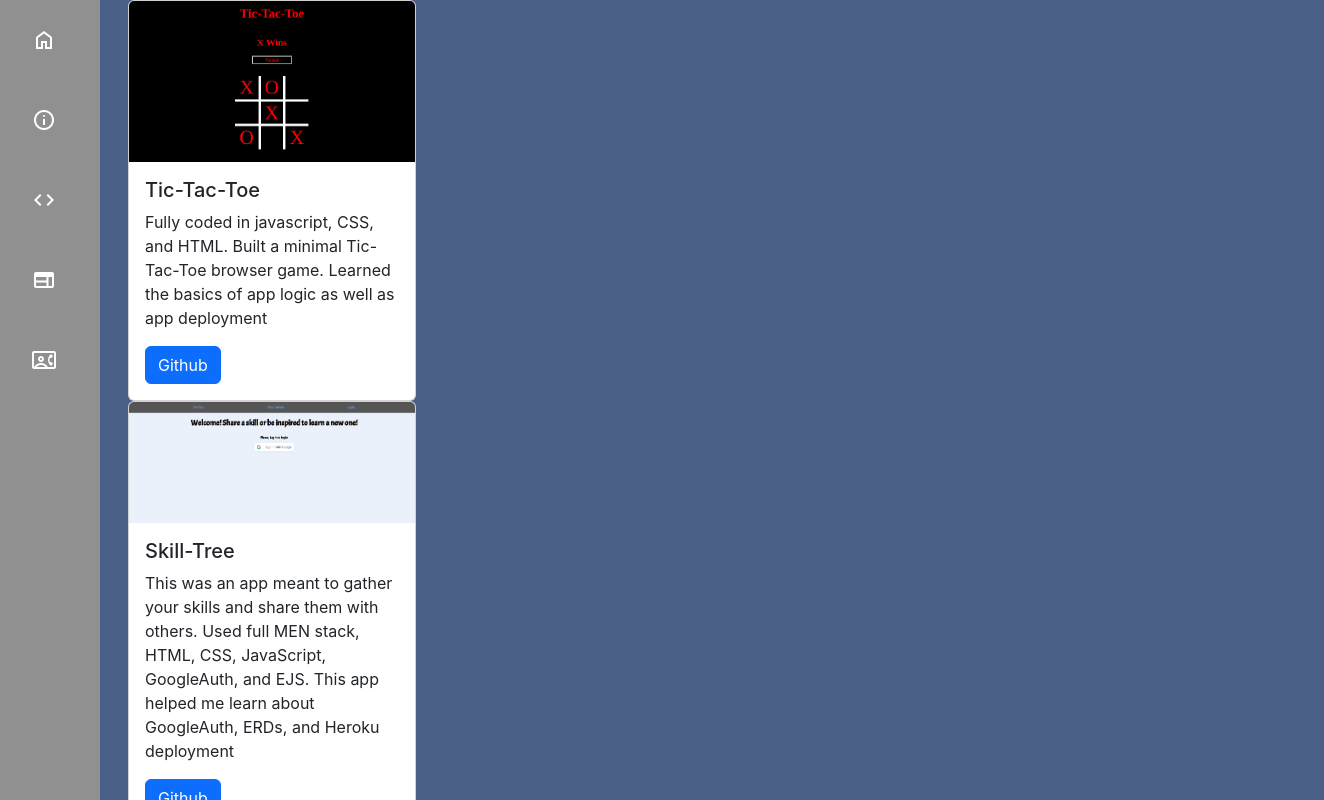
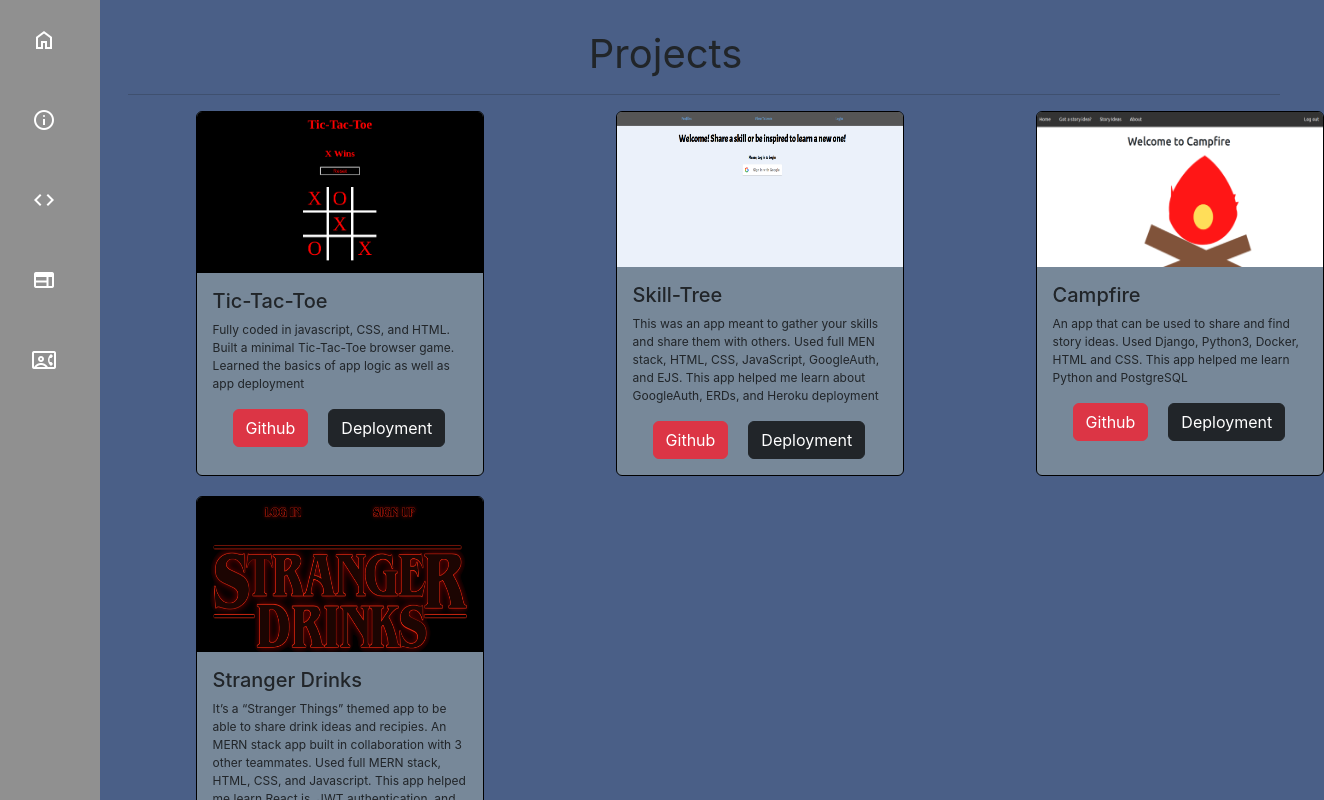
Before and after one commit to Erodri6z/Portfolio-2.0, a React (Create React App) app: page /Projects in a window 1280 px wide. Shown: the top 800 px of the page, 1324 px wide, since content can reach past the window. Built offline with nearby package versions, Linux system fonts and the light colour scheme.

Commit message:
add styling to projects

```diff
--- a/src/component/Projects/Projects.jsx
+++ b/src/component/Projects/Projects.jsx
@@ -35,7 +35,10 @@ const Projects = () => {
   ]
   return(
     <div className="projects-page">
-      <>
+      <h1>Projects</h1>
+      <hr />
+      <div className='projects'>
+        <>
         {projectData.map(projectData =>
           <div className="card" style={{ width: '18rem' }} key={projectData.title}>
             <a href={projectData.deployment}>
@@ -44,11 +47,14 @@ const Projects = () => {
           <div className="card-body">
             <h5 className="card-title">{projectData.title}</h5>
             <p className="card-text">{projectData.description}</p>
-            <a href={projectData.github} className="btn btn-primary">Github</a>
+            <a href={projectData.github} className="btn btn-danger">Github</a>
+            <a href={projectData.deployment} className="btn btn-dark">Deployment</a>
             </div>
           </div>
           )}
-      </>
+        </>
+      </div>
+
     </div>
   )
 }
--- a/src/styles/project.css
+++ b/src/styles/project.css
@@ -1,3 +1,33 @@
 .projects-page{
   margin-left: 10%;
 }
+
+.projects-page h1{
+  font-weight: 400;
+  padding-left: 40%;
+  padding-top: 30px;
+}
+
+.projects{
+  margin-left: 5%;
+  display: grid;
+  grid-template-columns: repeat(3,50vmin);
+  grid-gap: 20px;
+}
+
+.card {
+  border: solid black 1px;
+  margin-left: 10px;
+  background-color: lightslategray;
+}
+
+.projects img {
+  min-height: 155px;
+}
+
+.projects p {
+  font-size: 12px;
+}
+.btn{
+  margin-left: 20px;
+}
```
